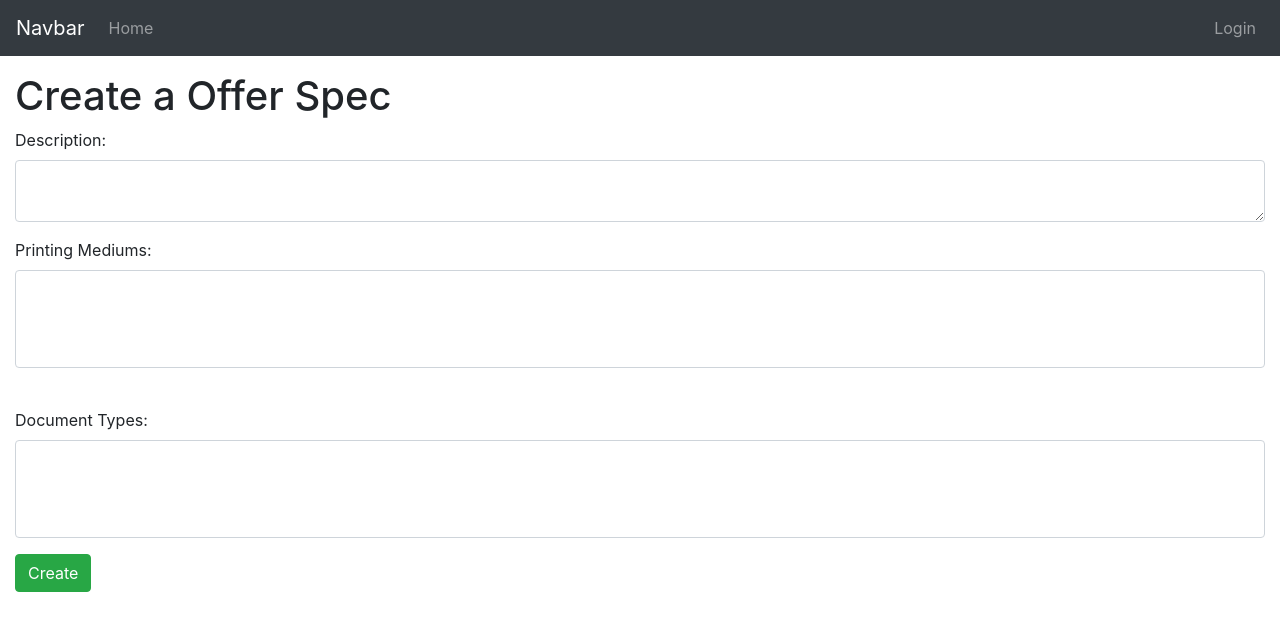
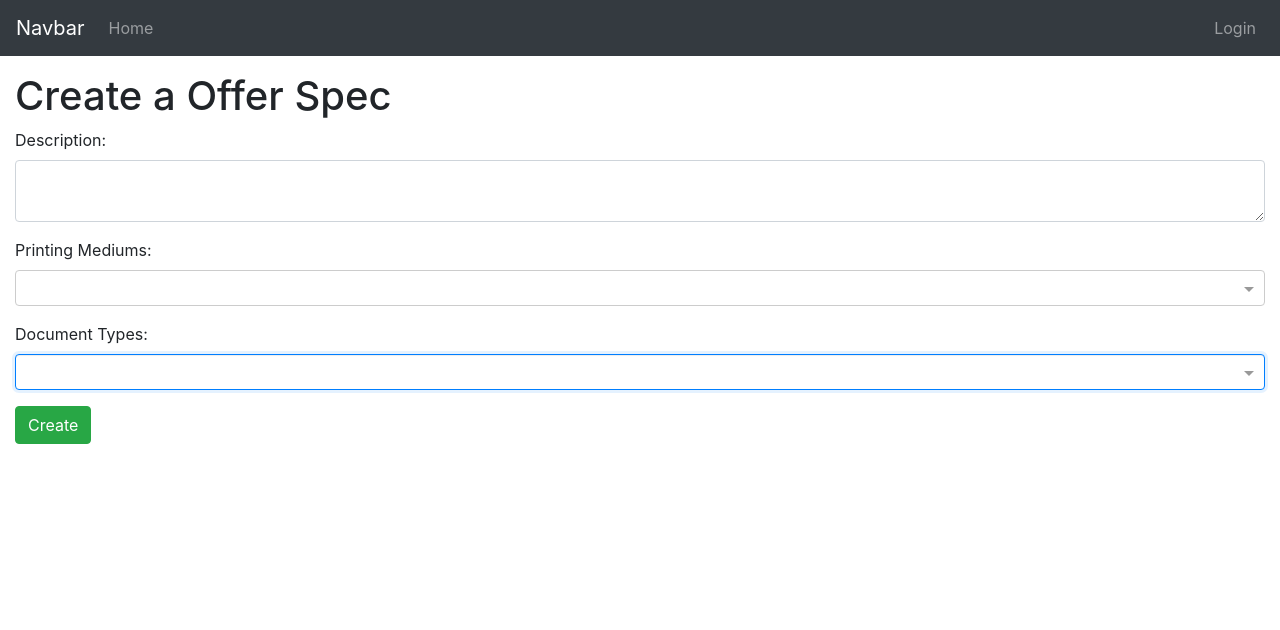
Before and after one commit to Spark-Team-Project-Inksquad/InkyLand, an Angular app: page /printing-offer/1/add-offer-spec in a window 1280 px wide. Shown: the top 630 px of the page. Built offline with nearby package versions, Linux system fonts and the light colour scheme; no server answers.

Commit message:
working on offer-spec multi select'

```diff
--- a/src/app/create-offer-spec-page/create-offer-spec-page.component.html
+++ b/src/app/create-offer-spec-page/create-offer-spec-page.component.html
@@ -27,33 +27,39 @@ which means
     <!-- Printing Mediums -->
     <div class = "form-group">
       <label for = "printing-medium-input">Printing Mediums: </label>
-      <select multiple [(ngModel)] = "model.printing_mediums" class = "form-control" name = "printing-mediums" id = "printing-medium-input">
-        <!-- Render the option list -->
 
-        <option *ngFor = "let medium of printing_mediums;" value = "{{medium.id}}">
-          {{medium.name}}
-        </option>
 
-      </select>
+      <ng-select [items]="printing_mediums"
+         [multiple] = 'true'
+         bindLabel="name"
+         autofocus
+         bindValue="id"
+         [(ngModel)]="model.printing_mediums"
+         name = 'printing_mediums'
+         >
+      </ng-select>
+
     </div>
 
 
     <!-- Document Types -->
 
     <!-- DEBUG -->
-    <ng-select [items] = "model.document_types" class="custom"></ng-select>
-
-
     <div class = "form-group">
       <label for = "document-types-input">Document Types: </label>
-      <select multiple [(ngModel)] = "model.document_types" class = "form-control" name = "document-types" id = "document-types-input">
-        <!-- Render the option list -->
-        <option *ngFor = "let document_type of document_types;" value = "{{document_type.id}}">
-          {{document_type.name}}
-        </option>
 
-      </select>
+      <ng-select [items]="document_types"
+                 [multiple] = 'true'
+                 bindLabel="name"
+                 autofocus
+                 bindValue="id"
+                 [(ngModel)]="model.document_types"
+                 name = 'document_types'
+                 >
+      </ng-select>
+
     </div>
+
 
     <!-- Submission Button -->
     <!-- NOTE may change for edit mode -->
--- a/src/styles.sass
+++ b/src/styles.sass
@@ -1 +1,2 @@
 /* You can add global styles to this file, and also import other style files */
+@import "~@ng-select/ng-select/themes/default.theme.css"
```
